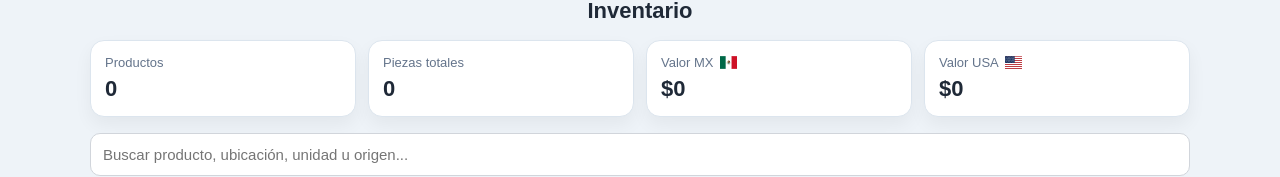
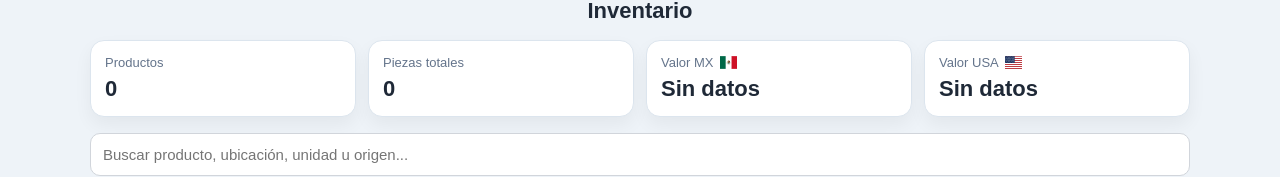
Before and after one commit to usgrading/almacen-app, a Next.js app: page /inventario in a window 1280 px wide. Shown: the part 149-326 px from the top of the page. Built offline with nearby package versions, Linux system fonts and the light colour scheme; no server answers; the database is empty.

Commit message:
fix(inventario): aclarar valores faltantes y separar MX/USA

```diff
--- a/app/inventario/page.tsx
+++ b/app/inventario/page.tsx
@@ -9,10 +9,20 @@ const supabase = createClient(
   process.env.NEXT_PUBLIC_SUPABASE_PUBLISHABLE_KEY!
 );
 
+type InventarioItem = {
+  id: string | number;
+  producto?: string | null;
+  cantidad_actual?: number | string | null;
+  unidad?: string | null;
+  ubicacion?: string | null;
+  origen?: string | null;
+  valor_inventario?: number | string | null;
+};
+
 export default function InventarioPage() {
   const router = useRouter();
 
-  const [inventario, setInventario] = useState<any[]>([]);
+  const [inventario, setInventario] = useState<InventarioItem[]>([]);
   const [busqueda, setBusqueda] = useState('');
   const [esCel, setEsCel] = useState(false);
 
@@ -26,7 +36,7 @@ export default function InventarioPage() {
       .order('producto', { ascending: true });
 
     if (!error && data) {
-      setInventario(data);
+      setInventario(data as InventarioItem[]);
     }
   };
 
@@ -74,19 +84,27 @@ export default function InventarioPage() {
   const totalProductos = inventarioFiltrado.length;
 
   const totalPiezas = inventarioFiltrado.reduce(
-    (acc, item) => acc + Number(item.cantidad_actual || 0),
+    (acc, item) => acc + toNumber(item.cantidad_actual),
     0
   );
 
-  const valorMX = inventarioFiltrado
-    .filter((item) => item.origen === 'MX')
-    .reduce((acc, item) => acc + Number(item.valor_inventario || 0), 0);
+  const itemsMX = inventarioFiltrado.filter((item) => item.origen === 'MX');
+  const itemsUSA = inventarioFiltrado.filter((item) => item.origen === 'USA');
 
-  const valorUSA = inventarioFiltrado
-    .filter((item) => item.origen === 'USA')
-    .reduce((acc, item) => acc + Number(item.valor_inventario || 0), 0);
+  const valorMX = itemsMX.reduce(
+    (acc, item) => acc + toNumber(item.valor_inventario),
+    0
+  );
 
-  const renderBandera = (origen: string) => {
+  const valorUSA = itemsUSA.reduce(
+    (acc, item) => acc + toNumber(item.valor_inventario),
+    0
+  );
+
+  const hayValoresMX = itemsMX.some((item) => hasRealValue(item.valor_inventario));
+  const hayValoresUSA = itemsUSA.some((item) => hasRealValue(item.valor_inventario));
+
+  const renderBandera = (origen?: string | null) => {
     if (origen === 'MX') {
       return <span className="fi fi-mx"></span>;
     }
@@ -174,7 +192,9 @@ export default function InventarioPage() {
                     <span className="fi fi-mx"></span>
                   </span>
                 </div>
-                <div style={resumenValueStyle}>${valorMX.toLocaleString()}</div>
+                <div style={resumenValueStyle}>
+                  {hayValoresMX ? formatMoney(valorMX) : 'Sin datos'}
+                </div>
               </div>
 
               <div style={resumenCardStyle}>
@@ -184,7 +204,9 @@ export default function InventarioPage() {
                     <span className="fi fi-us"></span>
                   </span>
                 </div>
-                <div style={resumenValueStyle}>${valorUSA.toLocaleString()}</div>
+                <div style={resumenValueStyle}>
+                  {hayValoresUSA ? formatMoney(valorUSA) : 'Sin datos'}
+                </div>
               </div>
             </>
           )}
@@ -259,7 +281,7 @@ export default function InventarioPage() {
                   <div style={mobileRowStyle}>
                     <span style={mobileLabelStyle}>Cantidad:</span>
                     <span style={mobileValueStyle}>
-                      {item.cantidad_actual ?? 0} {item.unidad || ''}
+                      {toNumber(item.cantidad_actual)} {item.unidad || ''}
                     </span>
                   </div>
 
@@ -272,7 +294,7 @@ export default function InventarioPage() {
                     <div style={mobileRowStyle}>
                       <span style={mobileLabelStyle}>Valor total:</span>
                       <span style={mobileValueStyle}>
-                        {item.valor_inventario ?? '—'}
+                        {renderValor(item.valor_inventario)}
                       </span>
                     </div>
                   )}
@@ -308,11 +330,11 @@ export default function InventarioPage() {
                       }}
                     >
                       <td style={cellStyle}>{item.producto || '—'}</td>
-                      <td style={cellStyle}>{item.cantidad_actual ?? 0}</td>
+                      <td style={cellStyle}>{toNumber(item.cantidad_actual)}</td>
                       <td style={cellStyle}>{item.unidad || '—'}</td>
                       <td style={cellStyle}>{item.ubicacion || '—'}</td>
                       {esAdmin && (
-                        <td style={cellStyle}>{item.valor_inventario ?? '—'}</td>
+                        <td style={cellStyle}>{renderValor(item.valor_inventario)}</td>
                       )}
                       <td style={cellStyleCenter}>
                         <div
@@ -336,6 +358,27 @@ export default function InventarioPage() {
       </div>
     </main>
   );
+}
+
+function toNumber(value: unknown): number {
+  if (value === null || value === undefined || value === '') return 0;
+  const parsed = Number(value);
+  return Number.isFinite(parsed) ? parsed : 0;
+}
+
+function hasRealValue(value: unknown): boolean {
+  if (value === null || value === undefined || value === '') return false;
+  const parsed = Number(value);
+  return Number.isFinite(parsed);
+}
+
+function formatMoney(value: number): string {
+  return `$${value.toLocaleString()}`;
+}
+
+function renderValor(value: unknown): string {
+  if (!hasRealValue(value)) return 'Sin valor';
+  return formatMoney(toNumber(value));
 }
 
 const inputStyle: React.CSSProperties = {
```
